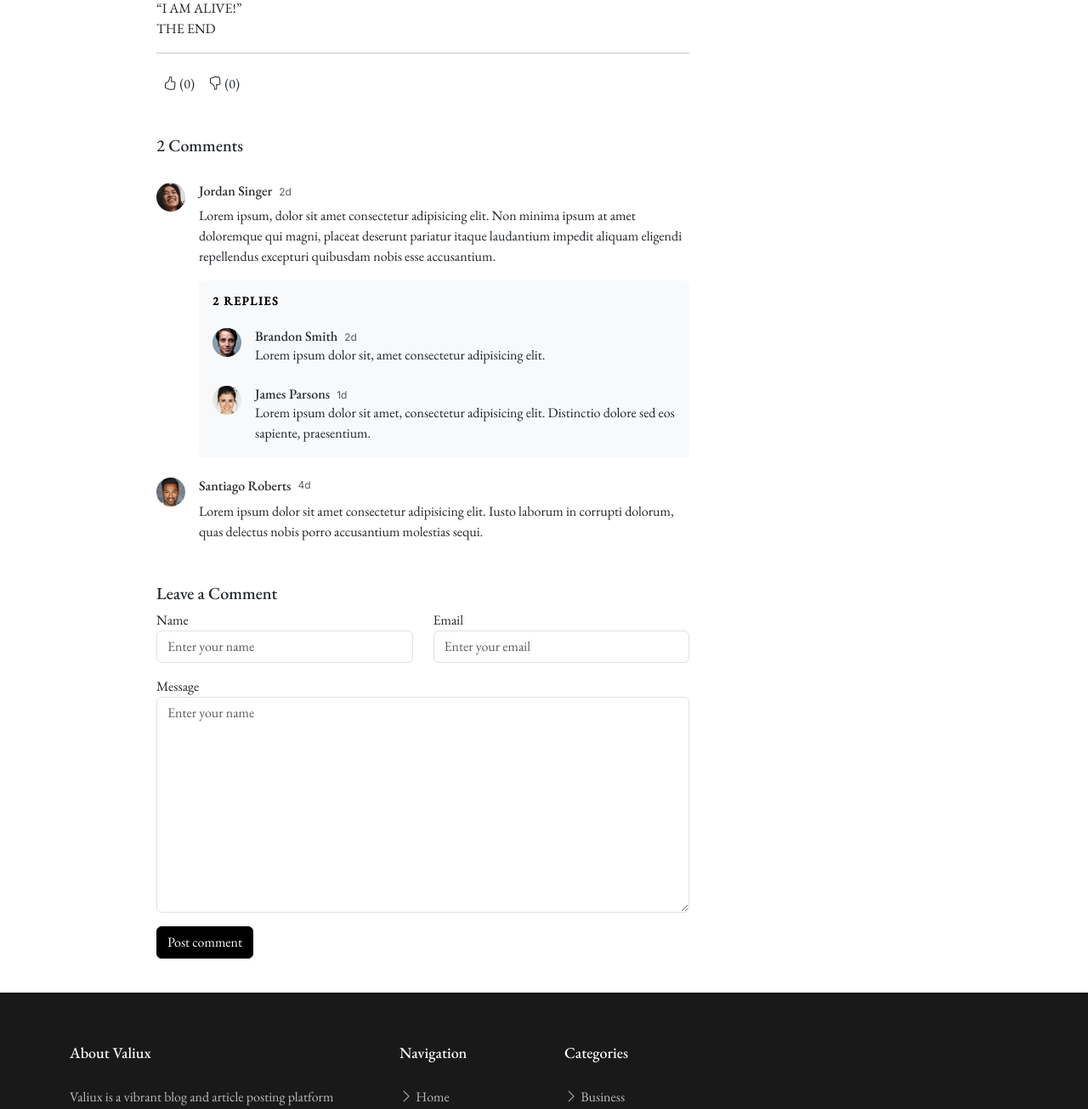
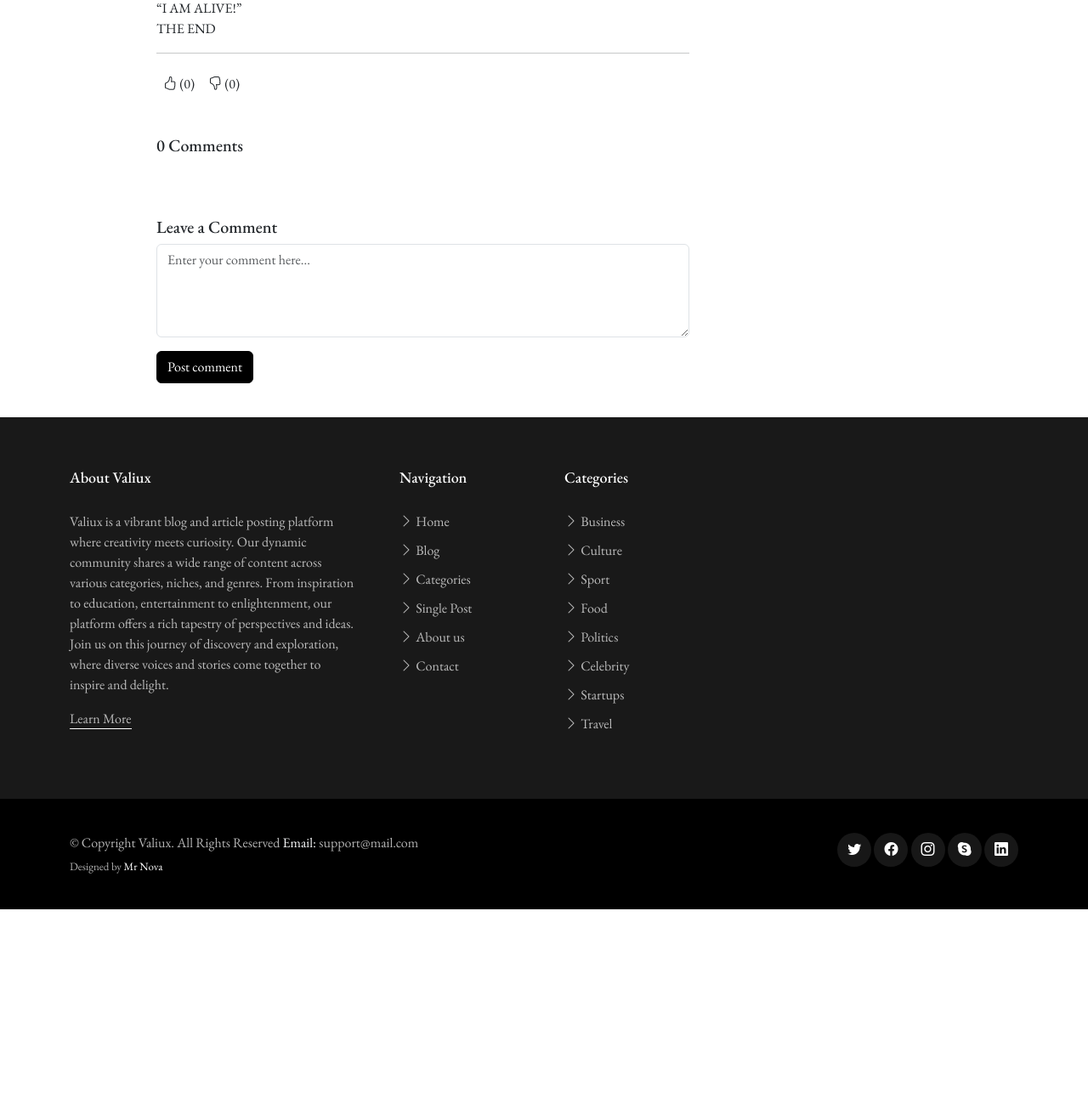
Before and after one commit to brandnova/Blog, a Django app: a page that uses content/templates/content/single-post.html in a window 1280 px wide. Shown: the part 3587-4892 px from the top of the page at 85% size. After the commit the page ends 4657 px from the top, so only its background shows below. Run offline with Django 5.2, Linux system fonts and the light colour scheme; data comes from the database, SQL or seed files in the repository; both versions use the stored data as it was before the commit; some libraries are stand-ins or nearby versions; some web fonts are replaced.

Commit message:
Created a comment and reply function for Content

```diff
--- a/content/forms.py
+++ b/content/forms.py
@@ -1,11 +1,17 @@
-# from django import forms
-# from .models import Comment
+# forms.py
+from django import forms
+from .models import Comment
 
-# class CommentForm(forms.ModelForm):
-#     class Meta:
-#         model = Comment
-#         fields = ['text']
+class CommentForm(forms.ModelForm):
+    parent = forms.ModelChoiceField(queryset=Comment.objects.all(), required=False, widget=forms.HiddenInput)
 
-#     def __init__(self, *args, **kwargs):
-#         super().__init__(*args, **kwargs)
-#         self.fields['text'].widget.attrs.update({'class': 'form-control'})
+    class Meta:
+        model = Comment
+        fields = ['text', 'parent']
+        widgets = {
+            'text': forms.Textarea(attrs={
+                'rows': 4,
+                'placeholder': 'Enter your comment here...',
+                'class': 'form-control'
+            }),
+        }
--- a/content/templates/content/single-post.html
+++ b/content/templates/content/single-post.html
@@ -34,107 +34,90 @@
               </div>
             </div><!-- End Single Post Content -->
 
-            <!-- ======= Comments ======= -->
+
+            <!-- Comment Section -->
             <div class="comments">
-              <h5 class="comment-title py-4">2 Comments</h5>
-
+              <h5 class="comment-title py-4">{{ comments.count }} Comments</h5>
+              {% for comment in comments %}
               <div class="comment d-flex mb-4">
                   <div class="flex-shrink-0">
                       <div class="avatar avatar-sm rounded-circle">
-                    <img class="avatar-img" src="{% static 'assets/img/person-5.jpg' %}" alt="" class="img-fluid">
+                          <img class="avatar-img" src="{{ comment.author.profile.avatar.url }}" alt="" class="img-fluid">
                       </div>
                   </div>
                   <div class="flex-grow-1 ms-2 ms-sm-3">
                       <div class="comment-meta d-flex align-items-baseline">
-                    <h6 class="me-2">Jordan Singer</h6>
-                    <span class="text-muted">2d</span>
+                          <h6 class="me-2">{{ comment.author.username }}</h6>
+                          <span class="text-muted">{{ comment.created_at|date:"M jS 'y" }}</span>
                       </div>
                       <div class="comment-body">
-                    Lorem ipsum, dolor sit amet consectetur adipisicing elit. Non minima ipsum at amet doloremque qui magni, placeat deserunt pariatur itaque laudantium impedit aliquam eligendi repellendus excepturi quibusdam nobis esse accusantium.
+                          {{ comment.text }}
                       </div>
+                      <a href="#" class="reply-link" data-comment-id="{{ comment.id }}">Reply</a>
 
+                      <!-- Replies -->
+                      {% for reply in comment.replies.all %}
                       <div class="comment-replies bg-light p-3 mt-3 rounded">
-                    <h6 class="comment-replies-title mb-4 text-muted text-uppercase">2 replies</h6>
-
                           <div class="reply d-flex mb-4">
                               <div class="flex-shrink-0">
                                   <div class="avatar avatar-sm rounded-circle">
-                          <img class="avatar-img" src="{% static 'assets/img/person-4.jpg' %}" alt="" class="img-fluid">
+                                      <img class="avatar-img" src="{{ reply.author.profile.avatar.url }}" alt="" class="img-fluid">
                                   </div>
                               </div>
                               <div class="flex-grow-1 ms-2 ms-sm-3">
                                   <div class="reply-meta d-flex align-items-baseline">
-                          <h6 class="mb-0 me-2">Brandon Smith</h6>
-                          <span class="text-muted">2d</span>
+                                      <h6 class="mb-0 me-2">{{ reply.author.username }}</h6>
+                                      <span class="text-muted">{{ reply.created_at|date:"M jS 'y" }}</span>
                                   </div>
                                   <div class="reply-body">
-                          Lorem ipsum dolor sit, amet consectetur adipisicing elit.
-                        </div>
-                      </div>
-                    </div>
-                    <div class="reply d-flex">
-                      <div class="flex-shrink-0">
-                        <div class="avatar avatar-sm rounded-circle">
-                          <img class="avatar-img" src="{% static 'assets/img/person-3.jpg' %}" alt="" class="img-fluid">
-                        </div>
-                      </div>
-                      <div class="flex-grow-1 ms-2 ms-sm-3">
-                        <div class="reply-meta d-flex align-items-baseline">
-                          <h6 class="mb-0 me-2">James Parsons</h6>
-                          <span class="text-muted">1d</span>
-                        </div>
-                        <div class="reply-body">
-                          Lorem ipsum dolor sit amet, consectetur adipisicing elit. Distinctio dolore sed eos sapiente, praesentium.
+                                      {{ reply.text }}
                                   </div>
                               </div>
                           </div>
                       </div>
+                      {% endfor %}
+                      <!-- End Replies -->
+
+                      <!-- Reply Form -->
+                      <form method="post" class="reply-form" data-comment-id="{{ comment.id }}" style="display:none;">
+                          {% csrf_token %}
+                          {{ comment_form.as_p }}
+                          <input type="hidden" name="parent" value="{{ comment.id }}">
+                          <input type="submit" class="btn btn-primary" value="Post Reply">
+                      </form>
                   </div>
               </div>
-              <div class="comment d-flex">
-                <div class="flex-shrink-0">
-                  <div class="avatar avatar-sm rounded-circle">
-                    <img class="avatar-img" src="{% static 'assets/img/person-2.jpg' %}" alt="" class="img-fluid">
+              {% endfor %}
             </div>
-                </div>
-                <div class="flex-shrink-1 ms-2 ms-sm-3">
-                  <div class="comment-meta d-flex">
-                    <h6 class="me-2">Santiago Roberts</h6>
-                    <span class="text-muted">4d</span>
-                  </div>
-                  <div class="comment-body">
-                    Lorem ipsum dolor sit amet consectetur adipisicing elit. Iusto laborum in corrupti dolorum, quas delectus nobis porro accusantium molestias sequi.
-                  </div>
-                </div>
-              </div>
+            <script>
+              document.querySelectorAll('.reply-link').forEach(link => {
+                  link.addEventListener('click', function(e) {
+                      e.preventDefault();
+                      const commentId = this.dataset.commentId;
+                      document.querySelector(`.reply-form[data-comment-id="${commentId}"]`).style.display = 'block';
+                  });
+              });
+            </script>
+            <!-- End Comments Section -->
 
-            </div><!-- End Comments -->
-
-            <!-- ======= Comments Form ======= -->
+            <!-- Comment Form -->
             <div class="row justify-content-center mt-5">
-
               <div class="col-lg-12">
                 <h5 class="comment-title">Leave a Comment</h5>
+                <form method="post">
+                  {% csrf_token %}
                   <div class="row">
-                  <div class="col-lg-6 mb-3">
-                    <label for="comment-name">Name</label>
-                    <input type="text" class="form-control" id="comment-name" placeholder="Enter your name">
-                  </div>
-                  <div class="col-lg-6 mb-3">
-                    <label for="comment-email">Email</label>
-                    <input type="text" class="form-control" id="comment-email" placeholder="Enter your email">
-                  </div>
                     <div class="col-12 mb-3">
-                    <label for="comment-message">Message</label>
-
-                    <textarea class="form-control" id="comment-message" placeholder="Enter your name" cols="30" rows="10"></textarea>
+                      {{ comment_form.text }}
                     </div>
                     <div class="col-12">
                       <input type="submit" class="btn btn-primary" value="Post comment">
                     </div>
                   </div>
+                </form>
               </div>
-            </div><!-- End Comments Form -->
+            </div>
+            <!-- End Comment Form -->
 
           </div>
           <div class="col-md-3">
--- a/content/urls.py
+++ b/content/urls.py
@@ -9,7 +9,6 @@ urlpatterns = [
     path('tag/<slug:tag_slug>/', views.content_list, name='content_list_by_tag'),
     path('category/<slug:category_slug>/tag/<slug:tag_slug>/', views.content_list, name='content_list_by_category_and_tag'),
     path('<slug:slug>/', views.content_detail, name='content_detail'),
-    # path('<slug:slug>/add_comment/', views.add_comment, name='add_comment'),
 
     path('<slug:slug>/like/', views.like_content, name='like_content'),
     path('<slug:slug>/dislike/', views.dislike_content, name='dislike_content'),
--- a/content/views.py
+++ b/content/views.py
@@ -1,6 +1,8 @@
 from django.http import HttpResponseRedirect
 from django.shortcuts import render, get_object_or_404, redirect
 from django.contrib.auth.decorators import login_required
+
+from content.forms import CommentForm
 
 # from .forms import CommentForm
 from .models import Content, Category, Comment
@@ -30,37 +32,24 @@ def content_list(request, category_slug=None, tag_slug=None):
 
     return render(request, 'content/content_list.html', context)
 
-# def add_comment(request, slug):
-#     content = get_object_or_404(Content, slug=slug)
-#     comments = content.comments.filter(parent=None, active=True)
-
-#     if request.method == 'POST':
-#         comment_form = CommentForm(request.POST)
-#         if comment_form.is_valid():
-#             new_comment = comment_form.save(commit=False)
-#             new_comment.content = content
-#             new_comment.author = request.user
-#             parent_comment_id = request.POST.get('parent_comment_id')
-#             if parent_comment_id:
-#                 parent_comment = Comment.objects.get(id=parent_comment_id)
-#                 new_comment.parent = parent_comment
-#             new_comment.save()
-#             return HttpResponseRedirect(request.path_info)  # Redirect to the same page after comment submission
-#     else:
-#         comment_form = CommentForm()
-
-#     context = {
-#         'content': content,
-#         'comments': comments,
-#         'comment_form': comment_form,
-#     }
-#     return render(request, 'content/single-post.html', context)
 
 def content_detail(request, slug, category_slug=None, tag_slug=None):
     content = get_object_or_404(Content, slug=slug)
     contents = Content.objects.all()
     category = None
     categories = Category.objects.all()
+    comments = Comment.objects.filter(content=content, parent__isnull=True)
+
+    if request.method == 'POST':
+        comment_form = CommentForm(request.POST)
+        if comment_form.is_valid():
+            new_comment = comment_form.save(commit=False)
+            new_comment.author = request.user
+            new_comment.content = content
+            new_comment.save()
+            return redirect('content_detail', slug=content.slug)
+    else:
+        comment_form = CommentForm()
 
     if category_slug:
         category = get_object_or_404(Category, slug=category_slug)
@@ -76,9 +65,13 @@ def content_detail(request, slug, category_slug=None, tag_slug=None):
         'trending_contents': trending_contents,
         'latest_contents': latest_contents,
         'categories': categories,
+        'content': content,
+        'comments': comments,
+        'comment_form': comment_form,
     }
 
     return render(request, 'content/single-post.html', context)
+
 
 @login_required
 def like_content(request, slug):
```
Also changed, not shown: content/models.py (+4 -9 lines), content/migrations/0008_alter_comment_options_remove_comment_active_and_more.py (added), db.sqlite3. Lines whose indentation alone changed are shown as unchanged.
